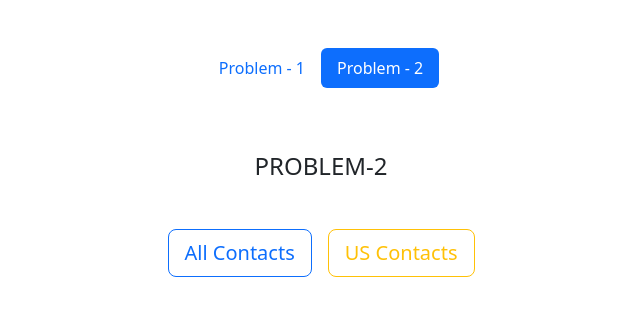
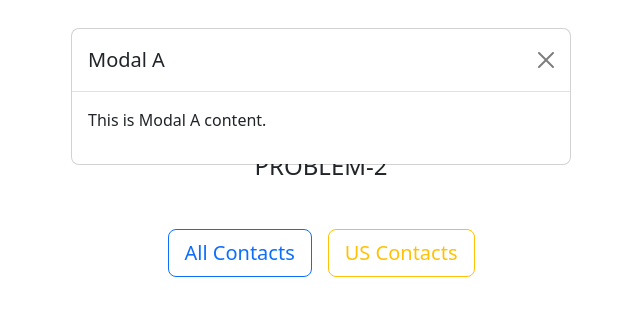
Before and after one commit to MdRahi99/Mediusware-React-Task, a React (Vite) app: page /problem-2 in a window 1280 px wide. Both pictures are taken after a click on the button "All Contacts". Shown: the top 316 px of the page, without its empty margins (319-959 px from the left). Built offline with nearby package versions, Linux system fonts and the light colour scheme.

Commit message:
add 2 sample modals

```diff
--- a/src/components/Problem-2.jsx
+++ b/src/components/Problem-2.jsx
@@ -1,17 +1,60 @@
-import React from 'react';
+import React, { useState } from 'react';
 
 const Problem2 = () => {
+  const [showModalA, setShowModalA] = useState(false);
+  const [showModalB, setShowModalB] = useState(false);
+
+  const openModalA = () => {
+    setShowModalA(true);
+    setShowModalB(false);
+  };
+
+  const openModalB = () => {
+    setShowModalA(false);
+    setShowModalB(true);
+  };
 
   return (
-
     <div className="container">
       <div className="row justify-content-center mt-5">
         <h4 className='text-center text-uppercase mb-5'>Problem-2</h4>
 
         <div className="d-flex justify-content-center gap-3">
-                <button className="btn btn-lg btn-outline-primary" type="button" >All Contacts</button>
-                <button className="btn btn-lg btn-outline-warning" type="button" >US Contacts</button>
+          <button className="btn btn-lg btn-outline-primary" type="button" onClick={openModalA}>All Contacts</button>
+          <button className="btn btn-lg btn-outline-warning" type="button" onClick={openModalB}>US Contacts</button>
         </div>
+
+        {showModalA && (
+          <div className="modal" tabIndex="-1" role="dialog" style={{ display: 'block' }}>
+            <div className="modal-dialog" role="document">
+              <div className="modal-content">
+                <div className="modal-header">
+                  <h5 className="modal-title">Modal A</h5>
+                  <button type="button" className="btn-close" data-bs-dismiss="modal" aria-label="Close" onClick={() => setShowModalA(false)}></button>
+                </div>
+                <div className="modal-body">
+                  <p>This is Modal A content.</p>
+                </div>
+              </div>
+            </div>
+          </div>
+        )}
+
+        {showModalB && (
+          <div className="modal" tabIndex="-1" role="dialog" style={{ display: 'block' }}>
+            <div className="modal-dialog" role="document">
+              <div className="modal-content">
+                <div className="modal-header">
+                  <h5 className="modal-title">Modal B</h5>
+                  <button type="button" className="btn-close" data-bs-dismiss="modal" aria-label="Close" onClick={() => setShowModalB(false)}></button>
+                </div>
+                <div className="modal-body">
+                  <p>This is Modal B content.</p>
+                </div>
+              </div>
+            </div>
+          </div>
+        )}
 
       </div>
     </div>
```
Lines whose indentation alone changed are shown as unchanged.
